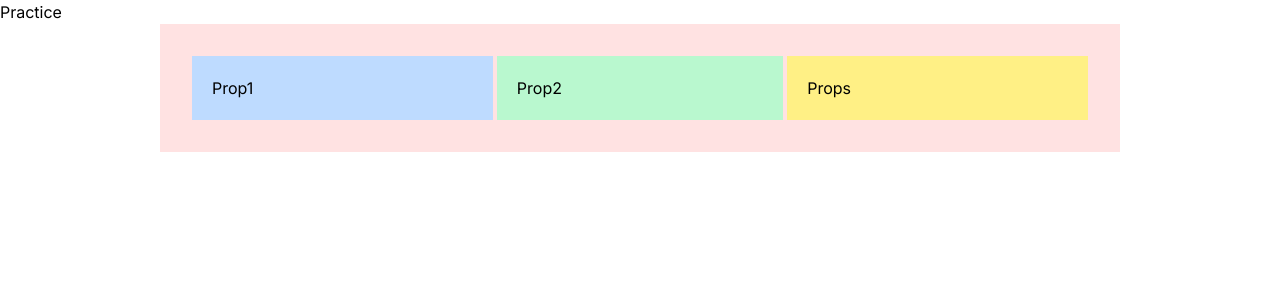
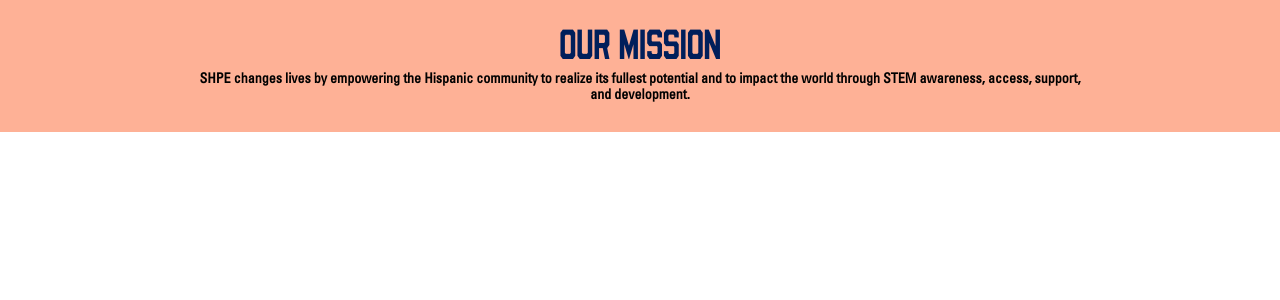
Before and after one commit to acm-ucr/shpe-website, a Next.js app: page / in a window 1280 px wide. Shown: the top 300 px of the page. Built offline with nearby package versions, Linux system fonts and the light colour scheme.

Commit message:
Finished Our Mission component

```diff
--- a/src/app/page.tsx
+++ b/src/app/page.tsx
@@ -1,10 +1,12 @@
-import Example from "@/components/practice";
+import OurMission from "@/components/landing/ourMission";
 
 const Home = () => {
   return (
     <div className="h-screen w-screen items-center justify-center">
-      Practice
-      <Example text1="Prop1" text2="Prop2" text3="Props"></Example>
+      <OurMission
+        title="OUR MISSION"
+        text="SHPE changes lives by empowering the Hispanic community to realize its fullest potential and to impact the world through STEM awareness, access, support, and development."
+      />
     </div>
   );
 };
--- /dev/null
+++ b/src/components/landing/ourMission.tsx
@@ -0,0 +1,14 @@
+const OurMission = (props: { title: string; text: string }) => {
+  return (
+    <div className="bg-shpe-orange-500/50 flex w-full flex-col items-center px-20 py-7 text-center">
+      <h2 className="font-shpe-beachwood text-shpe-blue-200 mb-2 scale-y-140 text-3xl font-semibold tracking-tight uppercase">
+        {props.title}
+      </h2>
+      <p className="font-shpe-univers-condensed max-w-4xl text-sm leading-4 font-semibold text-[#000000]">
+        {props.text}
+      </p>
+    </div>
+  );
+};
+
+export default OurMission;
```
